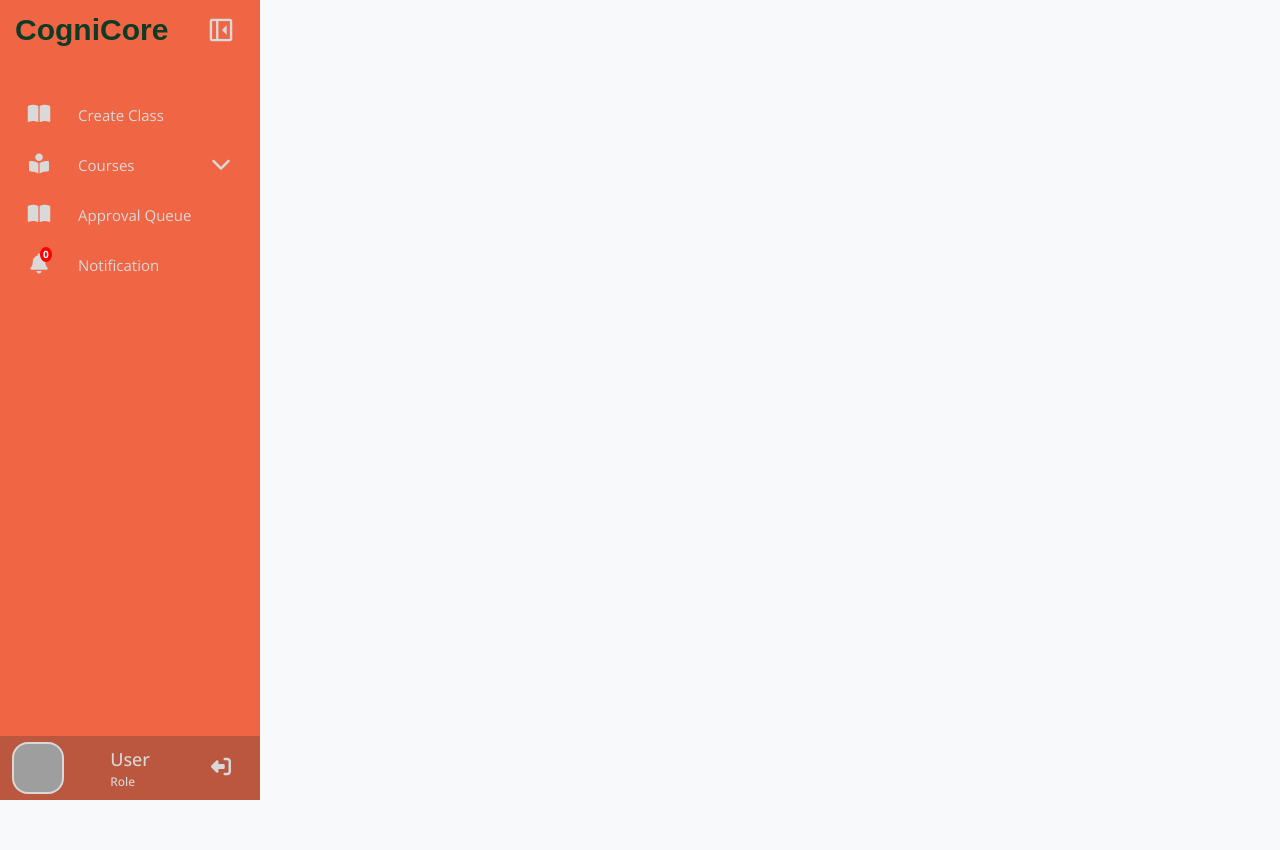
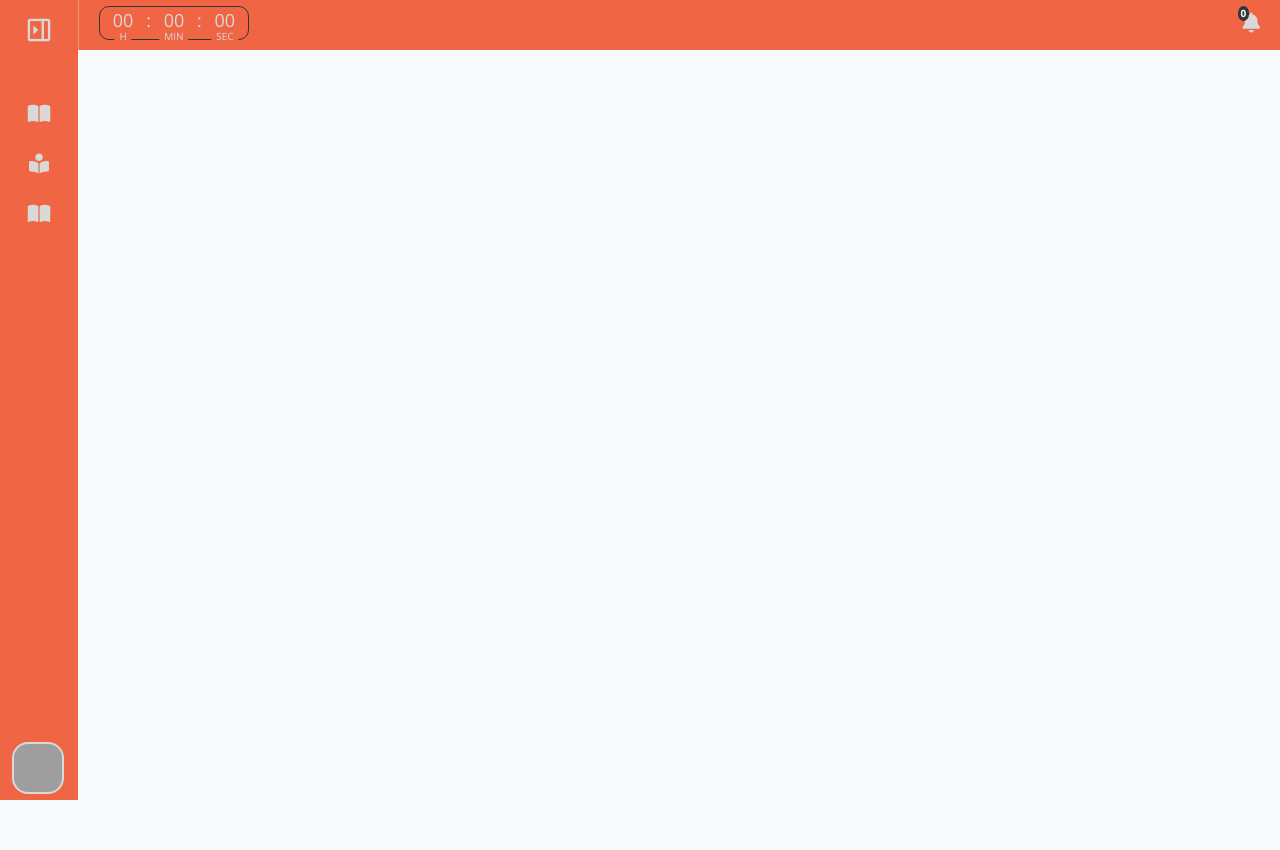
Before and after one commit to ClawGryph/LearningManagementSystem, a PHP site: page /admin/admin-landingpage.php in a window 1280 px wide. Before the commit the page ends 800 px from the top, so only its background shows below. Run offline with PHP 8.4, Linux system fonts and the light colour scheme; data that the repository does not hold is empty; some web fonts are replaced; grey boxes are pictures that could not be loaded.

Commit message:
change layout

```diff
--- a/admin/admin-landingpage.php
+++ b/admin/admin-landingpage.php
@@ -39,7 +39,7 @@ $notifCount = $row['notif_count'];
     <link rel="stylesheet" href="../css/styles.css">
 </head>
 <body>
-    <nav class="sidebar">
+    <nav class="sidebar close">
         <div class="logo-details">
             <img src="../images/logo.png" alt="Open book logo" class="logo_img">
             <span class="logo_name">CogniCore</span>
@@ -82,23 +82,6 @@ $notifCount = $row['notif_count'];
                 </ul>
             </li>
             <li>
-                <a href="#" data-content="admin-notification.php" class="notif">
-                    <i class="fa-solid fa-bell"></i>
-
-                    <!-- Notification Badge -->
-                    <?php if ($notifCount > 0): ?>
-                        <span class="notif-badge"><?= $notifCount ?></span>
-                    <?php else: ?>
-                        <span class="notif-badge">0</span>
-                    <?php endif; ?>
-
-                    <span class="link_name">Notification</span>
-                </a>
-                <ul class="sub-menu blank">
-                    <li><a href="#" data-content="admin-notification.php" class="link_name">Notification</a></li>
-                </ul>
-            </li>
-            <li>
                 <div class="profile-details">
                     <div class="profile-content">
 
@@ -124,6 +107,34 @@ $notifCount = $row['notif_count'];
             </li>
         </ul>
     </nav>
+    <nav class="navigation">
+        <ul class="navigation__links">
+            <li class="open_sidebar">
+                <span class="fa-bars material-symbols-outlined">
+                    left_panel_close
+                </span>
+            </li>
+            <li class="clock">
+                <span id="hr">00</span>
+                <span>:</span>
+                <span id="min">00</span>
+                <span>:</span>
+                <span id="sec">00</span>
+            </li>
+            <li class="navigation__notif">
+                <a href="#" data-content="admin-notification.php" class="notif">
+                    <i class="fa-solid fa-bell"></i>
+
+                    <!-- Notification Badge -->
+                    <?php if ($notifCount > 0): ?>
+                        <span class="notif-badge"><?= $notifCount ?></span>
+                    <?php else: ?>
+                        <span class="notif-badge">0</span>
+                    <?php endif; ?>
+                </a>
+            </li>
+        </ul>
+    </nav>
     <main class="home-section" id="main-content">
 
     </main>
--- a/css/styles.css
+++ b/css/styles.css
@@ -615,7 +615,96 @@ form.signup-form{
 /** LANDING PAGE **/
 /*****************/
 
-/* NAVIGATION */
+/* NAVIGATION BAR */
+.navigation{
+    position: relative;
+    height: 50px;
+    background-color: var(--secondary-color);
+    left: 260px;
+    width: calc(100% - 260px);
+    border-left: 1px solid var(--accent-color);
+}
+.sidebar.close ~ .navigation{
+    left: 78px;
+    width: calc(100% - 78px);
+}
+.navigation .navigation__links{
+    margin: 0;
+    margin-left: 20px;
+    padding-left: 0;
+    padding-top: 6px;
+    color: var(--background-color);
+    display: flex;
+    align-items: center;
+    justify-content: space-between;
+    list-style: none;
+}
+.navigation .navigation__links li a{
+    text-decoration: none;
+}
+.navigation .navigation__links .open_sidebar{
+    padding-top: 5px;
+    display: none;
+}
+.navigation .navigation__links .open_sidebar span{
+    font-size: 2.5rem;
+    cursor: pointer;
+}
+.navigation .navigation__links .clock{
+    display: flex;
+    align-items: center;
+    justify-content: space-evenly;
+    min-width: 150px;
+    border-radius: 10px;
+    color: var(--background-color);
+    border: 1px solid var(--heading-color);
+}
+.navigation .navigation__links .clock span{
+    position: relative;
+    padding-bottom: 5px;
+}
+.navigation .navigation__links .clock span::after{
+    font-size: 10px;
+    position: absolute;
+    bottom: -5px;
+    left: 50%;
+    transform: translateX(-50%);
+    background: var(--secondary-color);
+    padding: 0 5px;
+}
+#hr::after{
+    content: 'H';
+}
+#min::after{
+    content: 'MIN';
+}
+#sec::after{
+    content: 'SEC';
+}
+.navigation .navigation__links li .notif{
+    position: relative;
+    margin-right: 20px;
+}
+.navigation .navigation__links li .notif .fa-bell{
+    font-size: 2rem;
+    color: var(--background-color);
+}
+.navigation .navigation__links li .notif .fa-bell:hover{
+    color: var(--primary-color);
+}
+.navigation .navigation__links .notif .notif-badge {
+    position: absolute;
+    top: -5px;
+    left: -5px;
+    background: var(--heading-color);
+    color: white;
+    font-size: 10px;
+    padding: 0px 3px;
+    border-radius: 50%;
+    font-weight: bold;
+}
+
+/* SIDEBAR */
 
 .sidebar{
     position: fixed;
@@ -855,6 +944,12 @@ form.signup-form{
     cursor: pointer;
     position: relative;
 }
+.sidebar .profile-details .name-job {
+    width: 190px;
+    overflow: hidden;
+    text-overflow: ellipsis;
+    white-space: nowrap;
+}
 .sidebar .profile-details img{
     height: 52px;
     width: 52px;
@@ -877,7 +972,7 @@ form.signup-form{
 .sidebar .profile-details .profile_name,
 .sidebar .profile-details .job{
     color: var(--background-color);
-    font-size: 18px;
+    font-size: 16px;
     font-weight: 500;
     white-space: nowrap;
 }
@@ -944,6 +1039,21 @@ form.signup-form{
     left: 78px;
     width: calc(100% - 78px);
 }
+
+@media (max-width: 992px){
+    .sidebar{
+        display: none;
+    }
+    .sidebar.close ~ .home-section,
+    .sidebar.close ~ .navigation{
+        left: 0;
+        width: 100%;
+    }
+    .navigation .navigation__links .open_sidebar{
+        display: block;
+    }
+}
+
 .home-section .home-content{
     height: 60px;
     display: flex;
--- a/index.php
+++ b/index.php
@@ -21,11 +21,11 @@ unset($_SESSION['signin_error']);
                 <div class="signin-signup-body">
                     <div class="signin-body">
                         <div class="card-header">
+                            <img src="./images/CTU-logo.png" class="logo" alt="CTU Logo">
                             <div>
                                 <h2>Cebu Technological University</h2>
                                 <h3>Learning Management System</h3>
                             </div>
-                            <img src="./images/CTU-logo.png" class="logo" alt="CTU Logo">
                         </div>
                         <!-- SIGN IN !-->
                         <form action="./action/signin.php" method="POST" class="signin-form form-body">
--- a/js/loadContents.js
+++ b/js/loadContents.js
@@ -179,7 +179,7 @@ document.addEventListener("DOMContentLoaded", function() {
     if (!isOnSubjectLandingPage && !isOnStudentSubjectLandingPage) {
         switch(currentUserRole) {
             case 'admin':
-                loadPage('admin-notification.php');
+                loadPage('admin-create-class.php');
                 break;
             case 'instructor':
                 loadPage('instructor-classes.php');
```
Also changed, not shown: admin/admin-create-class.php (+0 -9 lines), admin/admin-create-courses.php (+1 -9 lines), admin/admin-instructor-courses.php (+1 -10 lines), admin/admin-instructor-load.php (+2 -10 lines), admin/admin-lm-lists.php (+1 -10 lines), admin/admin-notification.php (+0 -9 lines), 2 other files.
